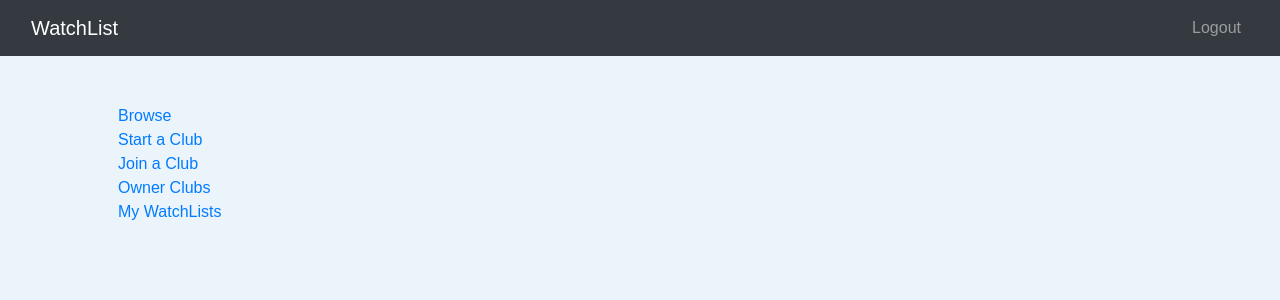
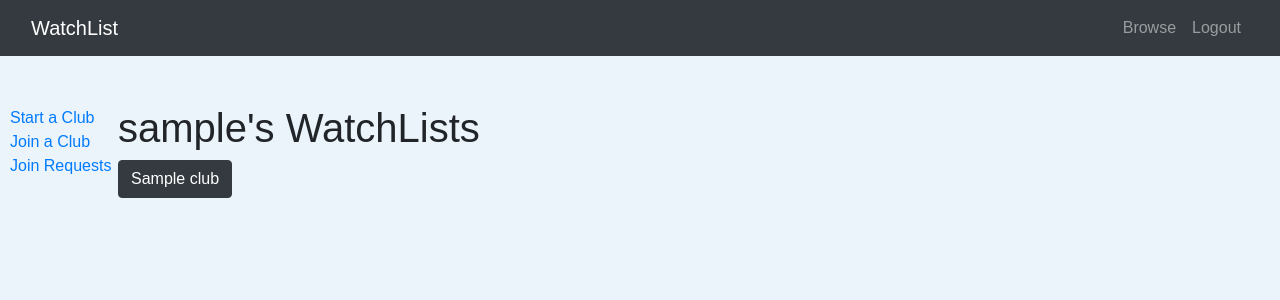
Before and after one commit to jnerby/project, a Flask app: page / in a window 1280 px wide. Shown: the top 300 px of the page. Run offline with Flask 2, Linux system fonts and the light colour scheme; the visitor is signed in with stand-in values (Sample User, id 1); tables that the repository leaves empty hold one stand-in row (values such as "Sample post"); some libraries are stand-ins or nearby versions.

Commit message:
Added watchlists to homepage

```diff
--- a/crud.py
+++ b/crud.py
@@ -86,6 +86,10 @@ def get_user_by_id(user_id):
     """Return user object from user_id"""
     return User.query.filter(User.user_id==user_id).first()
 
+def get_watchlist_by_club_id(club_id):
+    """Return all films objects added to a club's watchlist"""
+    return Film.query.filter(Film.club_id==club_id).all()
+
 def grant_access(user_id, club_id):
     """Grant a user access to a club"""
     # get the club object
--- a/model.py
+++ b/model.py
@@ -4,7 +4,7 @@ db = SQLAlchemy()
 
 def connect_to_db(flask_app, db_uri="postgresql:///watchlist", echo=True):
     flask_app.config["SQLALCHEMY_DATABASE_URI"] = db_uri
-    flask_app.config["SQLALCHEMY_ECHO"] = echo
+    flask_app.config["SQLALCHEMY_ECHO"] = False
     flask_app.config["SQLALCHEMY_TRACK_MODIFICATIONS"] = False
 
     db.app = flask_app
--- a/server.py
+++ b/server.py
@@ -5,6 +5,7 @@ from requests import api
 from werkzeug.security import generate_password_hash, check_password_hash
 import os
 import requests
+from flask import jsonify
 import crud
 from model import db, User, Club, ClubUser, Film, Vote, connect_to_db
 
@@ -16,11 +17,56 @@ app.jinja_env.auto_reload = True
 
 key = os.environ.get('API_KEY')
 
-@app.route('/search-react')
+@app.route('/watchlist')
 @crud.login_required
-def search():
-    """Renders search results where each result is a React component"""
-    return render_template('search-react.html')
+def render_watchlists():
+    """Returns API call with gallery for watchlist"""
+    # get club_id from ajax request
+    club_id = request.args.get('club_id')
+    # get all films in a club's watchlist
+    films = crud.get_watchlist_by_club_id(club_id)
+
+    # initialize empty dictionary to return to broswer
+    film_dict = {}
+
+    # loop through films in club's list
+    for film in films:
+        # get each film's details
+        url = 'https://api.themoviedb.org/3/movie/'+str(film.tmdb_id)+'?api_key='+key+'&language=en-US'
+        res = requests.get(url)
+        result = res.json()
+        # add api call result to film_dict
+        film_dict[film.tmdb_id] = result
+
+    return jsonify(film_dict)
+
+
+@app.route('/')
+@crud.login_required
+def render_homepage():
+    # get owner's clubs
+    user_id = session['user_id']
+
+    owner_clubs = crud.get_clubs_by_owner(user_id)
+    user_clubs = crud.get_all_clubs_by_user(user_id)
+    user = crud.get_user_by_id(user_id)
+    clubs = [crud.get_club_by_id(club.club_id) for club in user_clubs]
+
+    return render_template('home.html', owner_clubs=owner_clubs, user_clubs=user_clubs, user=user, clubs=clubs)
+
+@app.route('/add-to-list', methods=['POST'])
+@crud.login_required
+def add_film_to_list():
+    """Add tmdb_id to films table"""
+    tmdb_id = request.args.get('tmdb_id')
+    club_id = request.args.get('club_id')
+    user_id = session['user_id']
+
+    # insert film into selected list
+    crud.add_film_to_list(tmdb_id, club_id, user_id)
+
+    return 'Added'
+
 
 @app.route('/api')
 @crud.login_required
@@ -36,6 +82,7 @@ def fetch_api():
 
     return result
 
+
 @app.route('/api-details')
 @crud.login_required
 def fetch_api_details():
@@ -50,45 +97,6 @@ def fetch_api_details():
 
     return result
 
-@app.route('/club-names')
-@crud.login_required
-def return_club_details():
-    # get current user's id from session
-    user_id = session['user_id']
-
-    # get ClubUser objects for all clubs user is in
-    club_users = crud.get_all_clubs_by_user(user_id)
-
-    # add user's club's names and ids to dictionary
-    clubs = {}
-    for item in club_users:
-        club = crud.get_club_by_id(item.club_id)
-        clubs[club.name] = club.club_id
-
-    return clubs
-
-@app.route('/add-to-list', methods=['POST'])
-@crud.login_required
-def add_film_to_list():
-    """Add tmdb_id to films table"""
-    tmdb_id = request.args.get('tmdb_id')
-    club_id = request.args.get('club_id')
-    user_id = session['user_id']
-
-    # insert film into selected list
-    crud.add_film_to_list(tmdb_id, club_id, user_id)
-
-    return 'Added'
-
-@app.route('/')
-@crud.login_required
-def render_homepage():
-    # get owner's clubs
-    user_id = session['user_id']
-    owner_clubs = crud.get_clubs_by_owner(user_id)
-    user_clubs = crud.get_all_clubs_by_user(user_id)
-
-    return render_template('home.html', owner_clubs=owner_clubs, user_clubs=user_clubs)
 
 @app.route('/approval', methods=['POST'])
 @crud.login_required
@@ -118,6 +126,26 @@ def create_new_club():
 
     return render_template('club_create.html')
 
+
+@app.route('/club-names')
+@crud.login_required
+def return_club_details():
+    """Return names and ids of clubs for Add to List dropdown"""
+    # get current user's id from session
+    user_id = session['user_id']
+
+    # get ClubUser objects for all clubs user is in
+    club_users = crud.get_all_clubs_by_user(user_id)
+
+    # add user's club's names and ids to dictionary
+    clubs = {}
+    for item in club_users:
+        club = crud.get_club_by_id(item.club_id)
+        clubs[club.name] = club.club_id
+
+    return clubs
+
+
 @app.route('/clubrequest', methods=['POST'])
 @crud.login_required
 def create_request():
@@ -129,6 +157,7 @@ def create_request():
     crud.request_to_join(user_id, club_id)
 
     return 'Request Sent'
+
 
 @app.route('/clubs', methods=['GET', 'POST'])
 @crud.login_required
@@ -184,6 +213,7 @@ def login():
     # render template if method == get/not redirected to homepage
     return render_template('login.html')
 
+
 @app.route('/logout')
 def logout():
     """Log user out"""
@@ -191,6 +221,7 @@ def logout():
     session.clear()
 
     return redirect('/')
+
 
 @app.route('/join-requests')
 @crud.login_required
@@ -225,6 +256,7 @@ def view_my_clubs():
 
     return render_template('club_owner.html', result=result)
 
+
 @app.route('/mylists')
 @crud.login_required
 def view_user_lists_and_clubs():
@@ -239,6 +271,7 @@ def view_user_lists_and_clubs():
         result.append(club_name)
 
     return render_template('mylists.html', user=user, result=result)
+
 
 @app.route('/register', methods=['GET', 'POST'])
 def render_registration():
@@ -271,6 +304,13 @@ def render_registration():
     return render_template('registration.html')
 
 
+@app.route('/search')
+@crud.login_required
+def search():
+    """Renders search results where each result is a React component"""
+    return render_template('search.html')
+
+
 if __name__ == "__main__":
     connect_to_db(app)
     app.run(
--- a/static/css/styles.css
+++ b/static/css/styles.css
@@ -78,3 +78,11 @@ table, th, td {
     text-decoration: none;
     cursor: pointer;
   }
+
+  .club-nav {
+    display: inline-block;
+    vertical-align: middle;
+    float: left;
+    padding-left: 10px;
+    padding-top: 50px;
+    }
--- /dev/null
+++ b/static/js/watchlist.jsx
@@ -0,0 +1,93 @@
+// get all club buttons
+const clubs = document.getElementsByClassName('club-list');
+// add event listener to each club button to pass club_id to Watchlist
+for (const club of clubs){
+        club.addEventListener('click', (evt) =>{
+            evt.preventDefault();
+            ReactDOM.render(<Watchlist club_id={evt.target.id} />, document.querySelector('#root'));
+        });
+    }
+
+const Watchlist = (props) => {
+    const [movies, updateMovies] = React.useState([]);
+
+    React.useEffect(() => {
+        fetch(`/watchlist?club_id=${props.club_id}`)
+            .then(response => response.json())
+            .then(films => {
+                // get values from result dictionary
+                const values = Object.values(films);
+                // initiliaze empty helper array for movie details
+                const helper = [];
+                // loop over film objects
+                for (const [key, value] of Object.entries(films)) {
+                    helper.push(
+                        <div>
+                            <img src={`https://image.tmdb.org/t/p/w500/${value['poster_path']}`}></img>
+                            <p>{value['title']}</p>
+                            <p>{value['overview']}</p>
+                            <p>Voter Average: {value['vote_average']}</p>
+                            <p>Runtime: {value['runtime']}</p>
+                        </div>
+                        );
+                }
+                // replace empty movies array in state with values from helper array
+                updateMovies(helper);
+            })},[props.club_id]);
+
+    return <section className="word-container search-result">{movies}</section>;
+}
+
+
+
+
+// const clubs = document.getElementsByClassName('club-list');
+// // add event listener for each club name button
+// for (const club of clubs){
+//     club.addEventListener('click', (evt) =>{
+//         evt.preventDefault();
+//         // get club_id
+//         const club_id = evt.target.id;
+//         // fetch club's watch list from server
+//         fetch(`/watchlist?club_id=${club_id}`)
+//         .then(response => response.json())
+//         .then(result => {
+//             console.log(result);
+//             const films = result;
+//             const values = Object.values(films);
+//             for (const [key, value] of Object.entries(films)) {
+//                 // create div for each film
+//                 const filmDiv = document.createElement('div');
+
+//                 // create poster elemnt and append to div
+//                 const filmPoster = document.createElement('img');
+//                 filmPoster.src = `https://image.tmdb.org/t/p/w500/${value['poster_path']}`;
+//                 filmDiv.appendChild(filmPoster);
+
+//                 // create title element and append to filmDiv
+//                 const filmTitle = document.createElement('h1');
+//                 filmTitle.innerHTML = value['title'];
+//                 filmDiv.appendChild(filmTitle);
+
+//                 // create overview element and append to filmDiv
+//                 const filmOverview = document.createElement('p');
+//                 filmOverview.innerHTML = value['overview'];
+//                 filmDiv.appendChild(filmOverview);
+
+//                 // create voter average element and append to filmDiv
+//                 const filmVoteAve = document.createElement('p');
+//                 filmVoteAve.innerHTML = `Voter Average: ${value['vote_average']}`;
+//                 filmDiv.appendChild(filmVoteAve);
+
+//                 // create film runtime element and append to filmDiv
+//                 const filmRuntime = document.createElement('p');
+//                 filmRuntime.innerHTML = `Runtime: ${value['runtime']}`;
+//                 filmDiv.appendChild(filmRuntime);
+
+//                 // insert filmDiv at end of of root element
+//                 // document.querySelector('#root').insertAdjacentElement('beforeend', filmDiv);
+//             }
+
+//         });
+//     });
+// }
--- a/templates/base.html
+++ b/templates/base.html
@@ -21,7 +21,6 @@
     <script crossorigin src="https://cdnjs.cloudflare.com/ajax/libs/babel-standalone/6.26.0/babel.js"></script>
 
 
-
   </head>
   <body>
     <nav class="navbar navbar-expand-lg navbar-dark bg-dark">
@@ -40,6 +39,9 @@
               <a class="nav-link active" href="/login">Login</a>
             </li>
             {% else %}
+            <li class="navbar-nav ms-auto">
+              <a class="nav-link" aria-current="page" href="/search">Browse</a>
+            </li>
             <li class="navbar-nav ml-auto">
               <a class="nav-link" href="/logout">Logout</a>
             </li>
@@ -47,16 +49,23 @@
         </div>
       </div>
     </nav>
+
     {% for message in get_flashed_messages() %}
     <div class=flashes>
       <p>{{ message }}</p>
     </div>
     {% endfor %}
 
+    <div class="club-nav">
+      {% block clubnav %}
+      {% endblock %}
+    </div>
+
     <div class="container p-5" id="content">
     {% block content %}
     {% endblock %}
     </div>
+
     {% block scripts %}
     {% endblock %}
   </body>
--- a/templates/home.html
+++ b/templates/home.html
@@ -1,24 +1,29 @@
 {% extends 'base.html' %}
 {% block title%}WatchList{% endblock %}
 
-{% block content %}
-<div>
-  <a href="/search-react">Browse</a>
-</div>
-<div>
+{% block clubnav %}
+  <div>
     <a href="/club">Start a Club</a>
   </div>
   <div>
     <a href="/clubs">Join a Club</a>
   </div>
   {% if owner_clubs|length > 0%}
-  <div>
-    <a href="/join-requests">Owner Clubs</a>
-  </div>
+    <div>
+      <a href="/join-requests">Join Requests</a>
+    </div>
   {% endif %}
+{% endblock %}
+
+{% block content %}
   {% if user_clubs|length > 0%}
   <div>
-    <a href="/mylists">My WatchLists</a>
+    <h1>{{ user['username'] }}'s WatchLists</h1>
+      {% for club in clubs %}
+        <button class="club-list btn btn-dark" id={{ club['club_id'] }}>{{ club['name'] }}</button>
+      {% endfor %}
   </div>
+  <div id="root"></div>
+  <script type="text/jsx" src="/static/js/watchlist.jsx"></script>
   {% endif %}
 {% endblock %}
```
Also changed, not shown: static/js/search.js (deleted, +0 -65 lines), static/js/search.jsx (+47 -44 lines), templates/search-react.html (deleted, +0 -15 lines), templates/search.html (+9 -11 lines).
